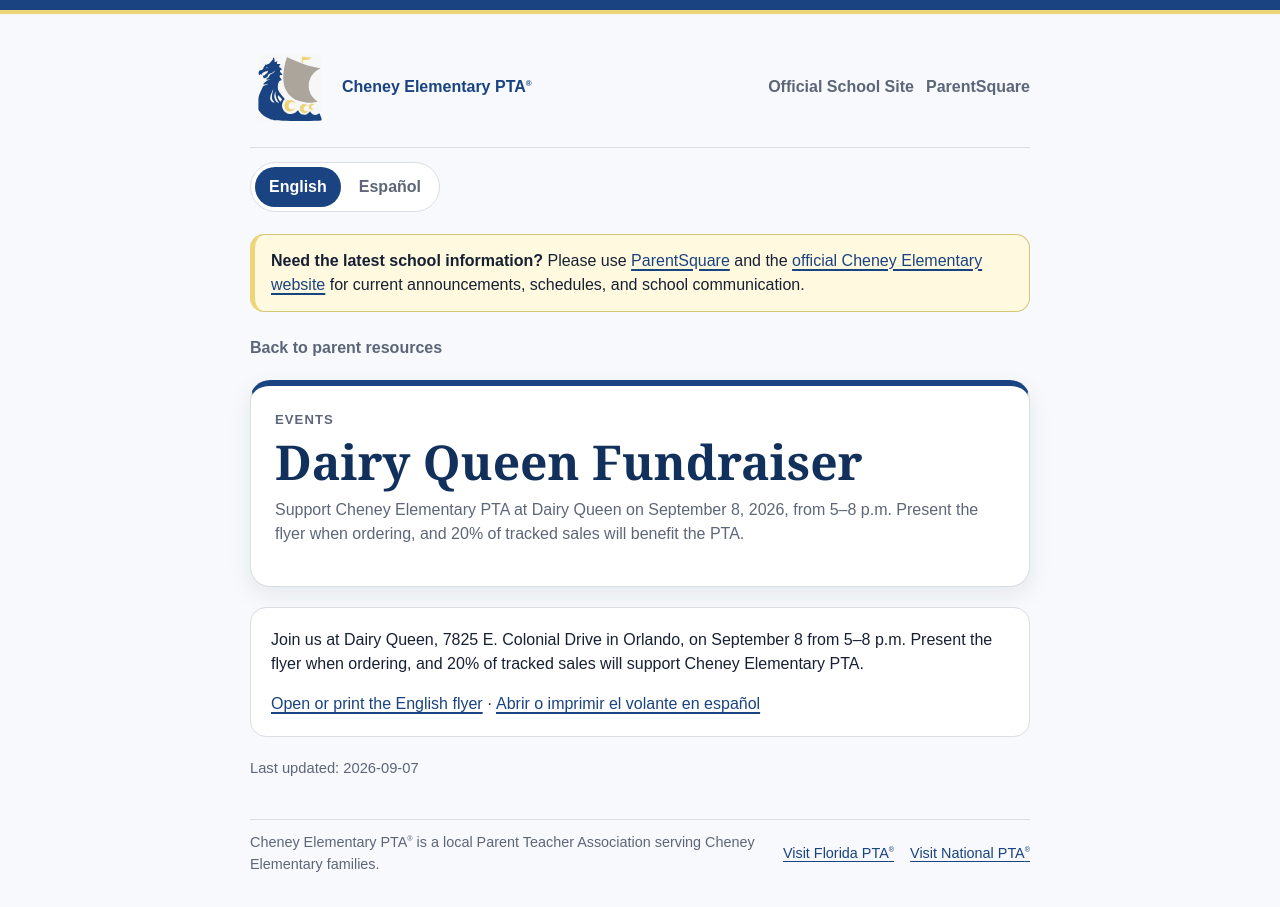
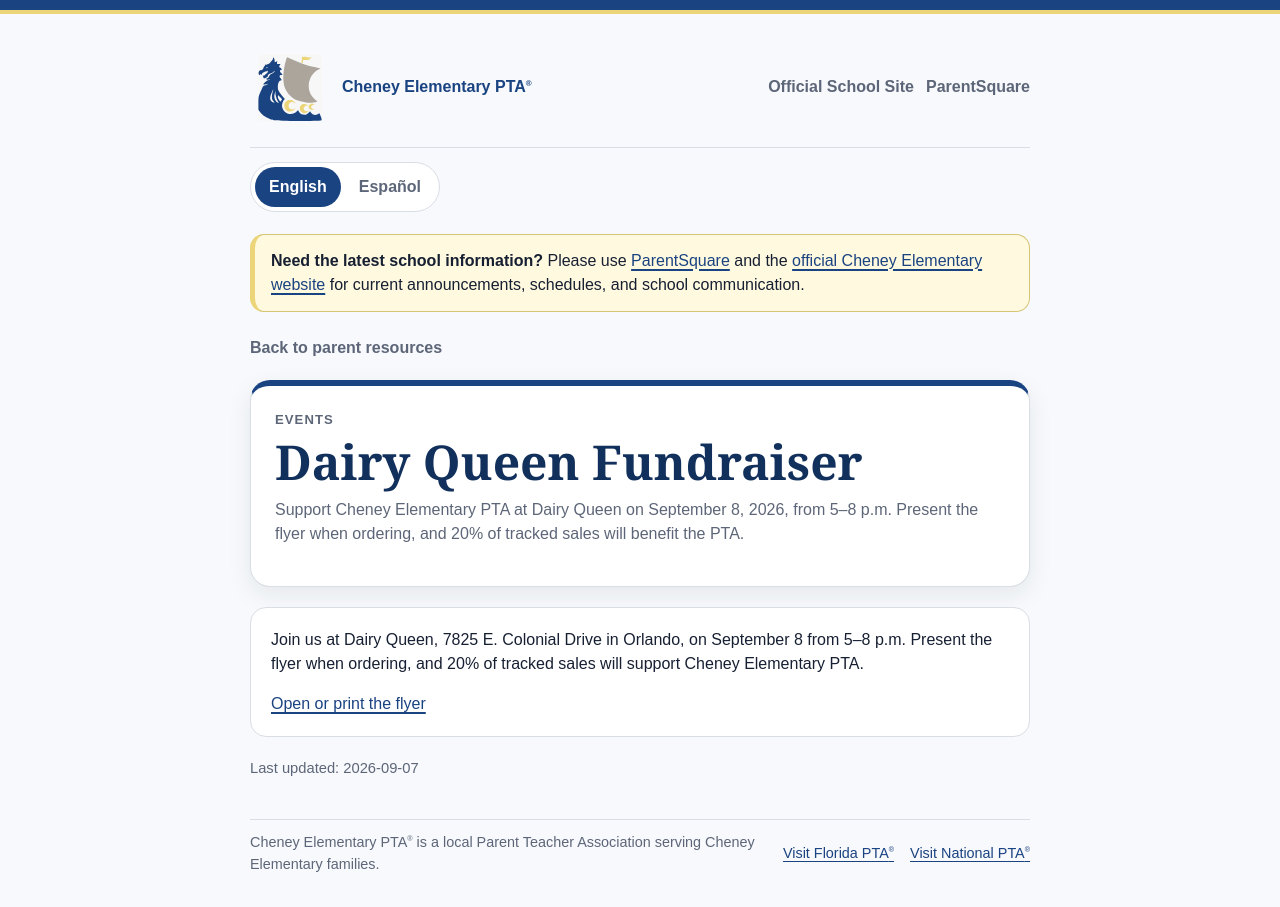
Before and after one commit to matthewtckr/cheneypta, a Jekyll site: the page built from _resources/dairy-queen-fundraiser.md, in a window 1280 px wide. Built offline with Jekyll 4.4.1, drawn with Linux system fonts in a browser that asks for light colours.

Commit message:
Clarify flyer links and date asset names

```diff
--- a/_resources/dairy-queen-fundraiser.md
+++ b/_resources/dairy-queen-fundraiser.md
@@ -11,9 +11,9 @@ last_updated: 2026-09-07
 content_en: |
   Join us at Dairy Queen, 7825 E. Colonial Drive in Orlando, on September 8 from 5–8 p.m. Present the flyer when ordering, and 20% of tracked sales will support Cheney Elementary PTA.
 
-  [Open or print the English flyer](/assets/events/dairy-queen-fundraiser-en.png) · [Abrir o imprimir el volante en español](/assets/events/dairy-queen-fundraiser-es.png)
+  [Open or print the flyer](/assets/events/2026-09-08-dairy-queen-fundraiser-en.png)
 content_es: |
   Acompáñenos en Dairy Queen, 7825 E. Colonial Drive en Orlando, el 8 de septiembre de 5 a 8 p. m. Presente el volante al ordenar y el 20% de las ventas registradas apoyará a Cheney Elementary PTA.
 
-  [Abrir o imprimir el volante en español](/assets/events/dairy-queen-fundraiser-es.png) · [Abrir o imprimir el volante en inglés](/assets/events/dairy-queen-fundraiser-en.png)
+  [Abrir o imprimir el volante](/assets/events/2026-09-08-dairy-queen-fundraiser-es.png)
 ---
```
Also changed, not shown: assets/events/2026-09-08-dairy-queen-fundraiser-en.png (renamed from assets/events/dairy-queen-fundraiser-en.png), assets/events/2026-09-08-dairy-queen-fundraiser-es.png (renamed from assets/events/dairy-queen-fundraiser-es.png).
